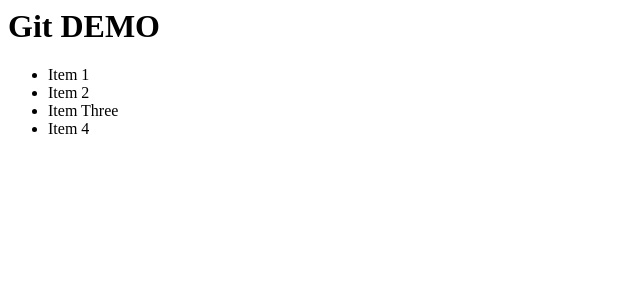
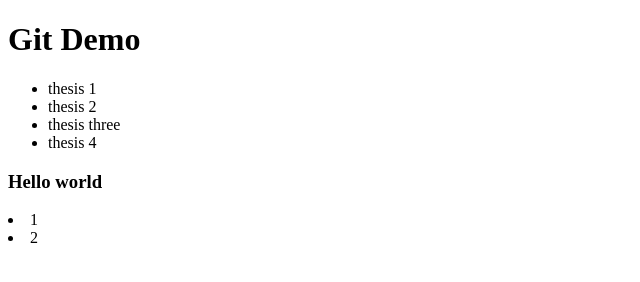
Before and after one commit to sunshine-eunice/hello-git, a plain HTML site: page index.html in a window 1280 px wide. Shown: the whole page, without its empty margins (0-640 px from the left). Drawn offline with Linux system fonts and the light colour scheme.

Commit message:
added list in the current version

```diff
--- a/index.html
+++ b/index.html
@@ -1,14 +1,18 @@
+<!DOCTYPE html>
 <html>
 <head>
 	<title>Hello Git</title>
 </head>
 <body>
-<h1>Git DEMO</h1>
-<ul>
-<li>Item 1</li>
-<li>Item 2</li>
-<li>Item Three</li>
-<li>Item 4</li>
-</ul>
+		<h1>Git Demo</h1>
+		<ul>
+			<li>thesis 1</li>
+			<li>thesis 2</li>
+			<li>thesis three</li>
+			<li>thesis 4</li>
+		</ul>
+		<h3>Hello world</h3>
+			<li>1</li>
+			<li>2</li>
 </body>
 </html>
```
